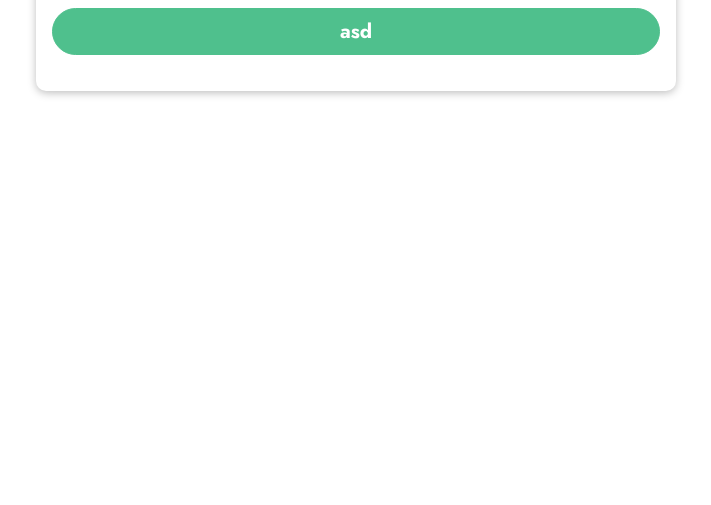
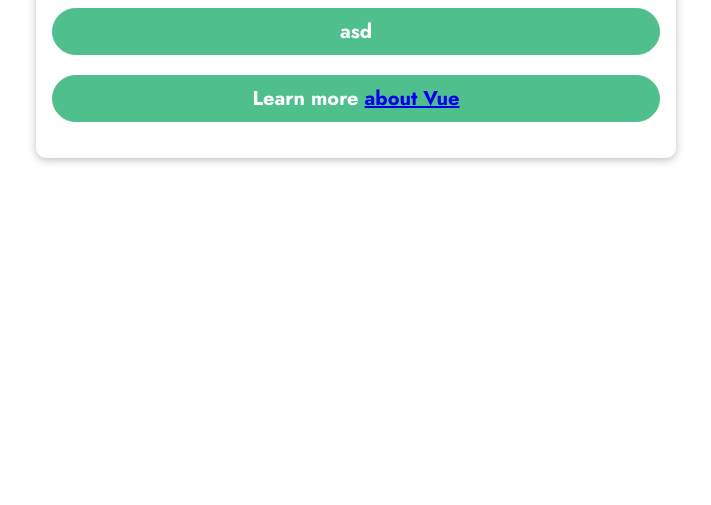
Before and after one commit to PetyrDzhunov/Vue-JS-Course, a plain HTML site: page Basics/index.html in a window 1280 px wide. Shown: the part 295-800 px from the top of the page, without its empty margins (284-995 px from the left). Drawn offline with nearby package versions, Linux system fonts and the light colour scheme.

Commit message:
V-bind directive to bind properties to html attributes dynamically

```diff
--- a/Basics/app.js
+++ b/Basics/app.js
@@ -2,6 +2,7 @@ const app = Vue.createApp({
   data() {
     return {
       courseGoal: 'asd',
+      vueLink: 'https://vuejs.org/',
     };
   },
 });
--- a/Basics/index.html
+++ b/Basics/index.html
@@ -19,6 +19,7 @@
     <section id="user-goal">
       <h2>My Course Goal</h2>
       <p>{{ courseGoal }}</p>
+      <p>Learn more <a v-bind:href="vueLink">about Vue</a></p>
     </section>
   </body>
 </html>
```
